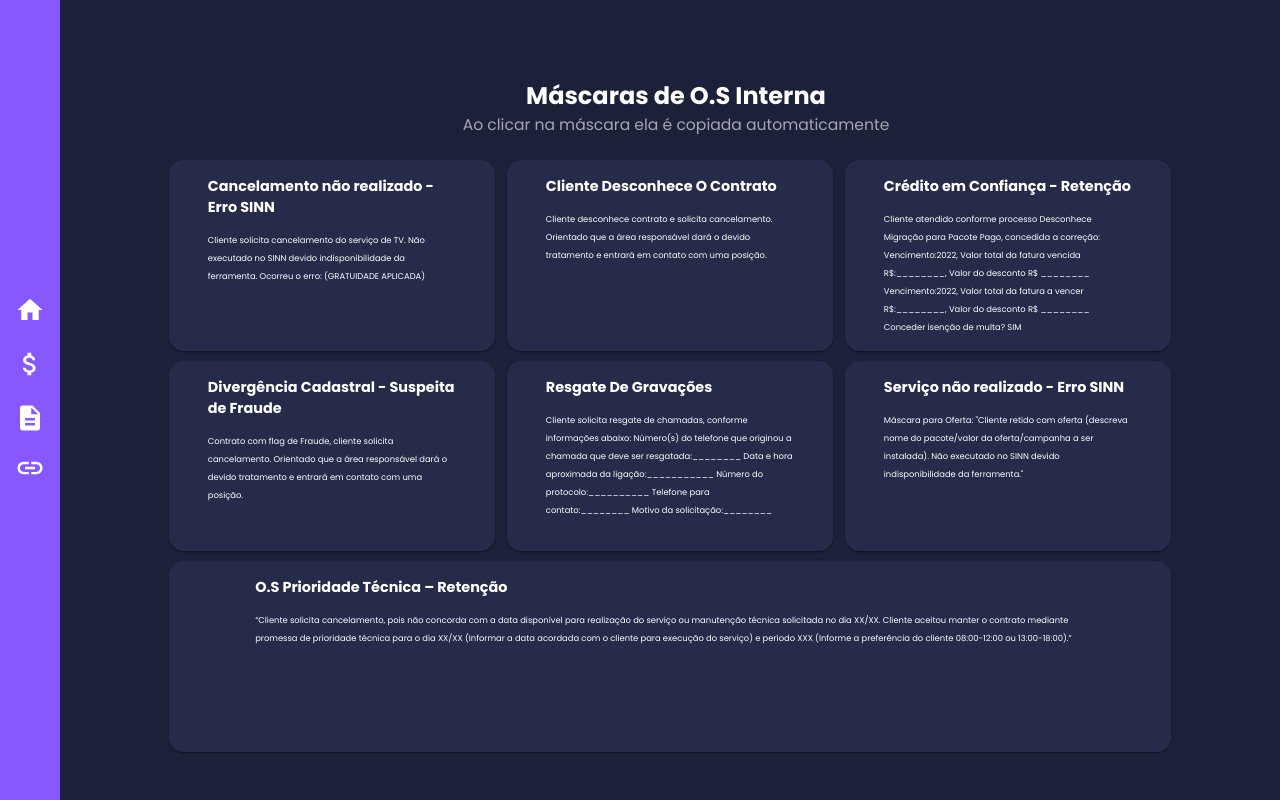
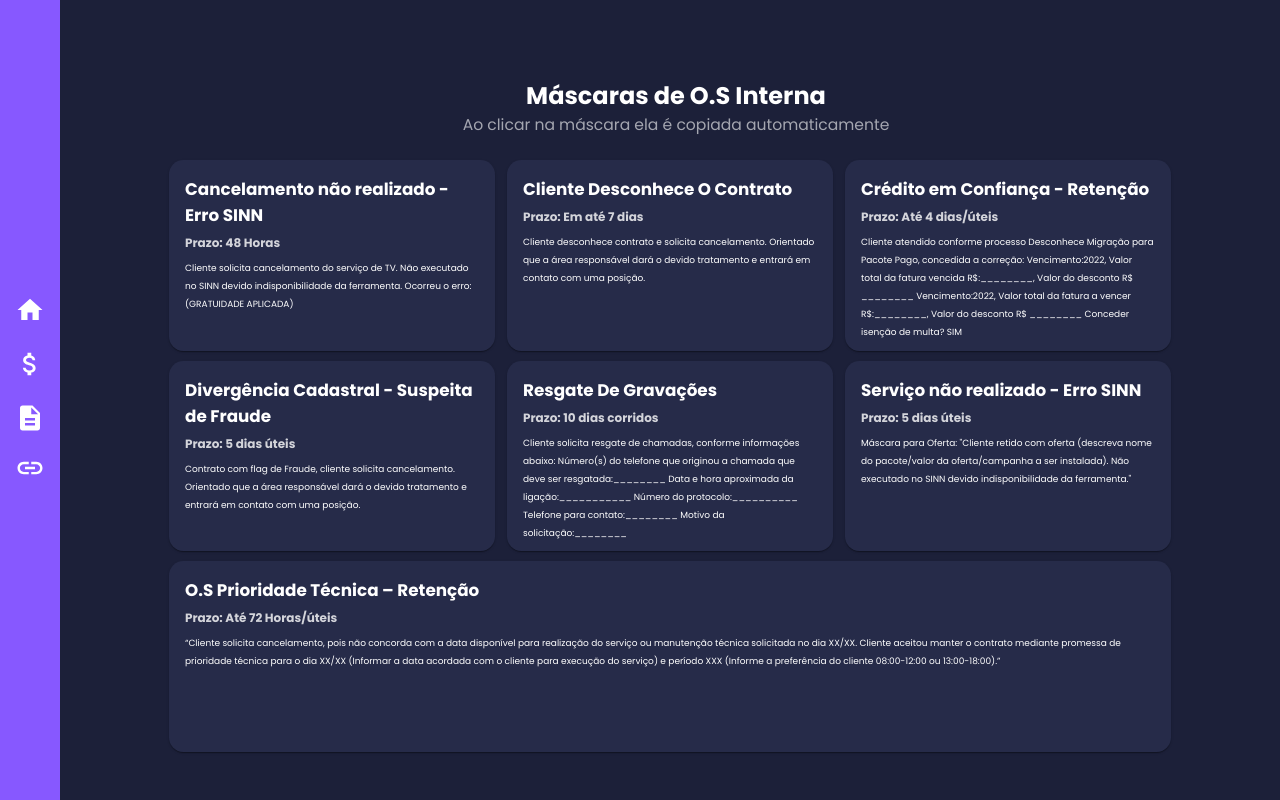
Before and after one commit to joaovsz/callRegister, a React (Vite) app: page /matrizes in a window 1280 px wide. Built offline with nearby package versions, Linux system fonts and the light colour scheme.

Commit message:
Card de matriz otimizado

```diff
--- a/src/components/O.s_interna/Cards.tsx
+++ b/src/components/O.s_interna/Cards.tsx
@@ -29,9 +29,10 @@ const Cards = () => {
         <CardActionArea onClick={()=>copyMask(card.mascara)}>
           <CardContent>
 
-              <h3>
+            <h3>
               {card.nome}
             </h3>
+            <h5>Prazo: {card.prazo}</h5>
             <span>
               {card.mascara}
             </span>
--- a/src/components/sass/matrizes.sass
+++ b/src/components/sass/matrizes.sass
@@ -35,7 +35,6 @@
   .card-group
     color: $text
     background: $raisin-black
-
     text-align: center
     border-radius: 1.2rem
     @include flexColumn(0, flex-start, left)
@@ -46,15 +45,18 @@
     .MuiCardContent-root
       text-align: left
       margin: auto
-      width: 86%
+      width: 100%
       height: 100%
 
       h3
-        font-size:1.2rem
-        padding: 0 0 1rem 0
+        font-size:1.4rem
+        padding: 0 0 .5rem 0
+      h5
+        opacity: .8
+        padding-bottom: .5rem
       span
         overflow-y: scroll
-        font-size: .7rem
+        font-size: .75rem
 
   .card-0
     grid-area: 1 / 1 / 2 / 2
```
